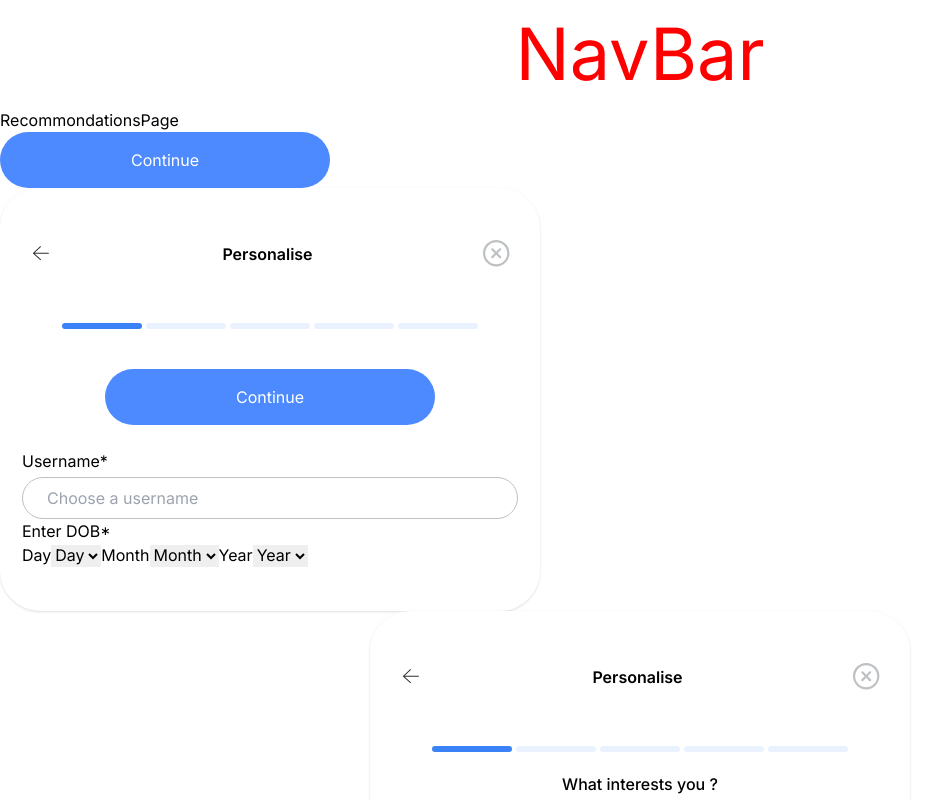
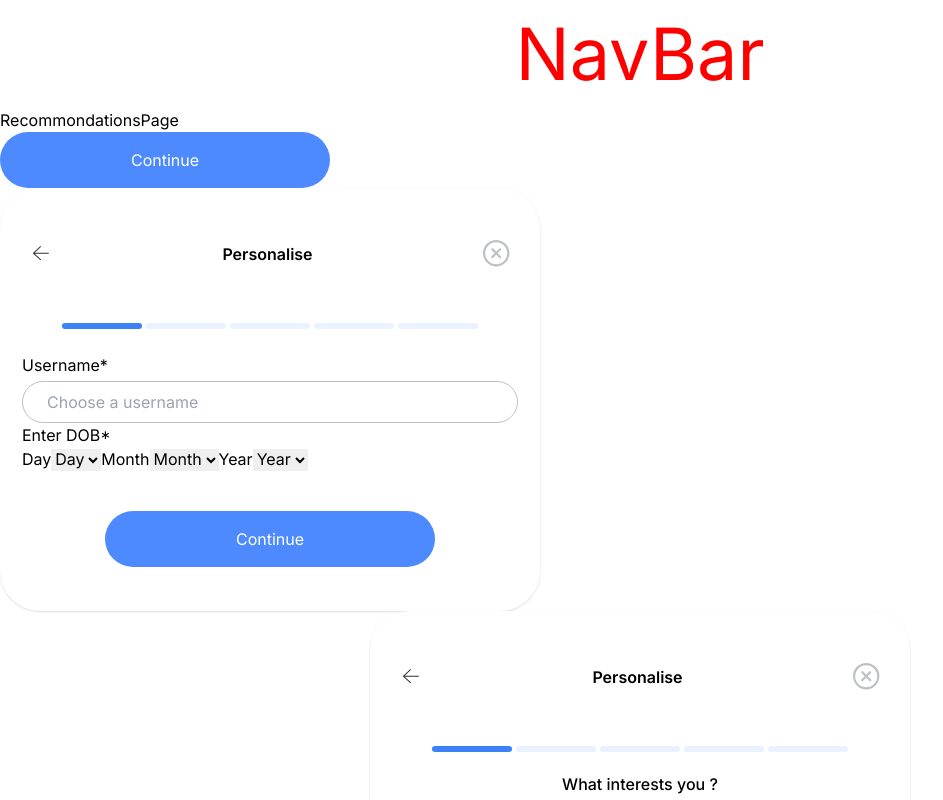
Before and after one commit to Gunjan0001/wised-website, a React (Create React App) app: page / in a window 1280 px wide. Shown: the top 800 px of the page, without its empty margins (0-943 px from the left). Built offline with nearby package versions, Linux system fonts and the light colour scheme.

Commit message:
add new button

```diff
--- /dev/null
+++ b/src/components/Auth/PersonaliseCommonBtn.jsx
@@ -0,0 +1,16 @@
+import React from "react";
+
+const PersonaliseCommonBtn = ({ onClick }) => {
+  return (
+    <>
+      <button
+        onClick={onClick}
+        className="text-base font-normal text-white py-2 px-6 bg-primary rounded-[100px] !leading-6 h-14 max-w-[330px] w-[330px]"
+      >
+        Continue
+      </button>
+    </>
+  );
+};
+
+export default PersonaliseCommonBtn
--- a/src/components/Auth/UserIntrestPopup.jsx
+++ b/src/components/Auth/UserIntrestPopup.jsx
@@ -2,7 +2,7 @@ import { useState } from "react";
 import { userIntrestData } from "../common/Helper";
 import { SearchIcon } from "../common/Icons";
 import StepBar from "./StepBar";
-import CommonBtn from "../common/CommonBtn";
+import PersonaliseCommonBtn from "./PersonaliseCommonBtn";
 
 export function UserIntrestPopup() {
   const [activeSteps, setActiveSteps] = useState(0);
@@ -44,7 +44,7 @@ export function UserIntrestPopup() {
         })}
       </div>
       <div className="mt-10 flex justify-center">
-        <CommonBtn onClick={handleContinueClick} />
+        <PersonaliseCommonBtn onClick={handleContinueClick} />
       </div>
     </div>
   );
--- a/src/components/Auth/UserPersonalDetails.jsx
+++ b/src/components/Auth/UserPersonalDetails.jsx
@@ -1,6 +1,6 @@
 import React, { useState } from "react";
 import StepBar from "./StepBar";
-import CommonBtn from "../common/CommonBtn";
+import PersonaliseCommonBtn from "./PersonaliseCommonBtn";
 
 const UserPersonalDetails = () => {
   const [activeSteps, setActiveSteps] = useState(0);
@@ -14,9 +14,7 @@ const UserPersonalDetails = () => {
   return (
     <div className="max-w-[540px] bg-white shadow rounded-[40px] py-11 px-[22px]">
       <StepBar activeSteps={activeSteps} totalSteps={totalSteps} />
-      <div className="mt-10 flex justify-center">
-        <CommonBtn onClick={handleContinueClick} />
-      </div>
+
       <form action="">
         <div className="flex flex-col gap-1 mt-6">
           <label htmlFor="username">Username*</label>
@@ -50,6 +48,9 @@ const UserPersonalDetails = () => {
             </select>
           </div>
         </div>
+        <div className="mt-10 flex justify-center">
+          <PersonaliseCommonBtn onClick={handleContinueClick} />
+        </div>
       </form>
     </div>
   );
--- a/src/components/common/CommonBtn.jsx
+++ b/src/components/common/CommonBtn.jsx
@@ -1,12 +1,9 @@
 import React from "react";
 
-const CommonBtn = ({ onClick }) => {
+const CommonBtn = () => {
   return (
     <>
-      <button
-        onClick={onClick}
-        className="text-base font-normal text-white py-2 px-6 bg-primary rounded-[100px] !leading-6 h-14 max-w-[330px] w-[330px]"
-      >
+      <button className="text-base font-normal text-white py-2 px-6 bg-primary rounded-[100px] !leading-6 h-14 max-w-[330px] w-[330px]">
         Continue
       </button>
     </>
```
